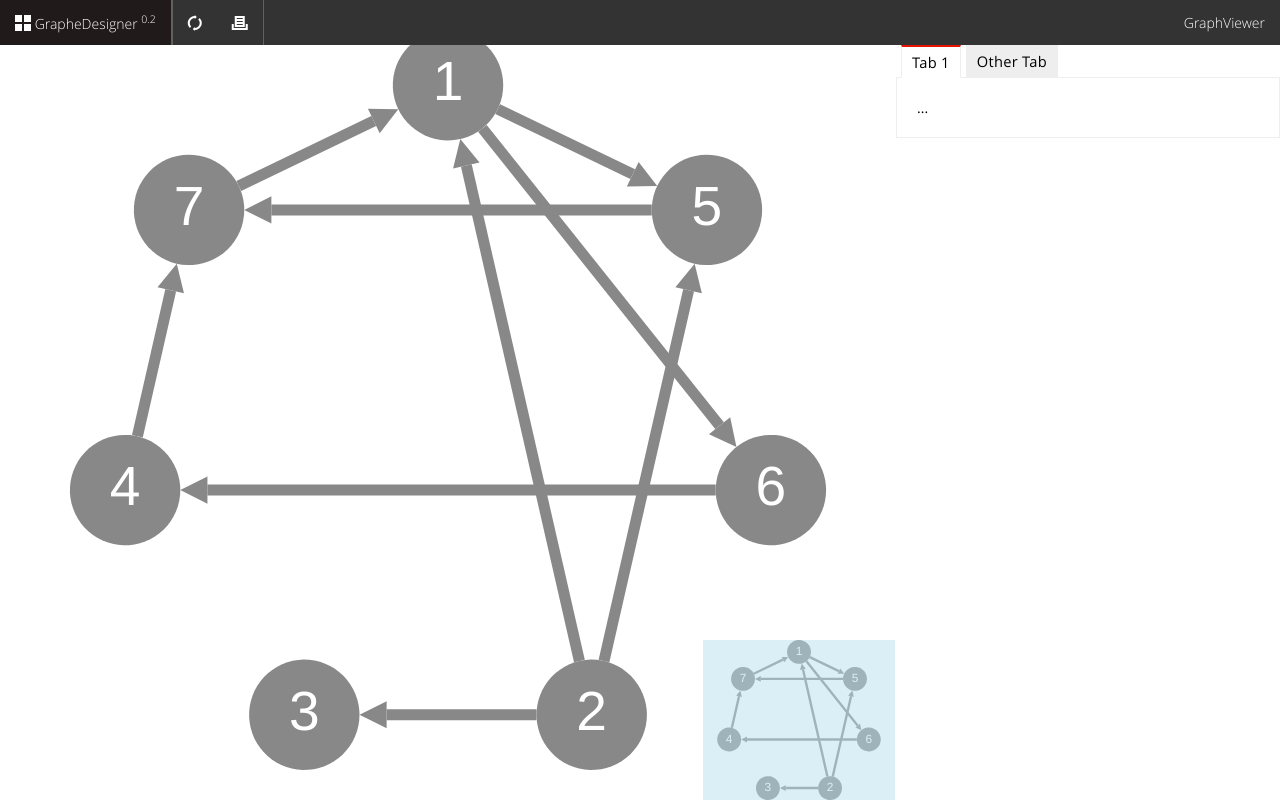
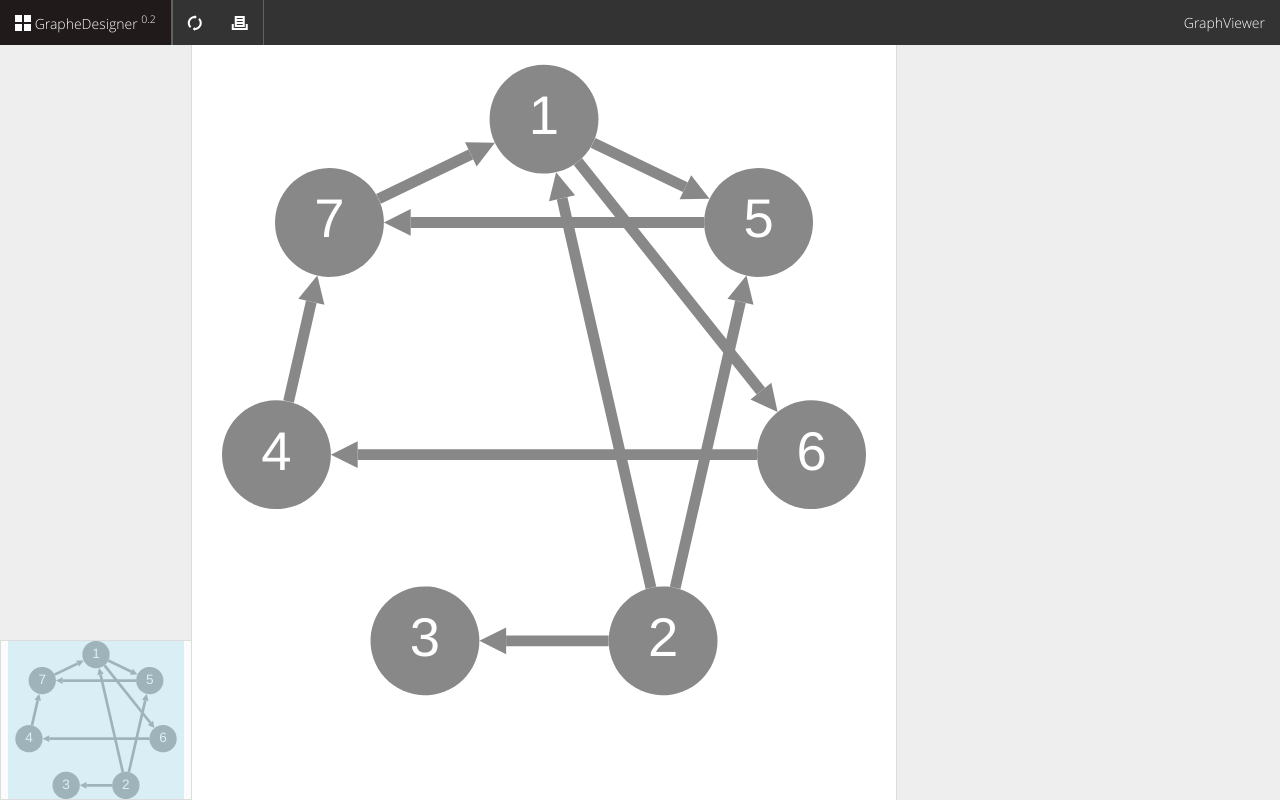
Before and after one commit to fbelugou/GraphDesigner, a plain HTML site: page www/index.html in a window 1280 px wide. Drawn offline with nearby package versions, Linux system fonts and the light colour scheme.

Commit message:
ui update 2

```diff
--- a/www/css/cytoscape.js-navigator.css
+++ b/www/css/cytoscape.js-navigator.css
@@ -8,20 +8,45 @@ body {
 	position: fixed;
 	right: 0;
 	width:30%;
-	height: 100%
+	height: 100%;
+	background-color:#eee;
+	border-left: 1px solid #ddd;
+}
+.panel-left{
+	position: fixed;
+	left: 0;
+	width:15%;
+	height: 100%;
+	background-color:#eee;
+	border-right: 1px solid #ddd;
 }
 #cy {
 	position: fixed;
-	width: 70%;
-	height: 100%;
+	width: 55%;
+	height: 95%;
 	right:0;
-	left:0;
+	left:15%;
 	top:0;
+	bottom: 5%;
 }
 #footer{
 	width: 100%;
 	bottom: 0;
 	right: 0;
+}
+#control{
+	position: fixed;
+	width: 55%;
+	height: 5%%;
+	right:0;
+	left:15%;
+	bottom: 0;
+}
+#control > .progress-bar{
+	width: 50%;
+	left: 25%;
+	height: 50%;
+	top:25%;
 }
 .cytoscape-navigator{
 	position: fixed;
@@ -30,8 +55,9 @@ body {
 	width: 15%;
 	height: 20%;
 	bottom: 0;
-	right: 30.1%;
+	left: 0;
 	overflow: hidden;
+	border: 1px solid #ddd;
 }
 
 .cytoscape-navigator > canvas{
--- a/www/index.html
+++ b/www/index.html
@@ -45,22 +45,17 @@
         </nav>
 
         <div class="panel-right">
-            <div class="tab-control dark" data-role="tab-control">
-                <ul class="tabs">
-                    <li class="active"><a href="#_page_1">Tab 1</a></li>
-                    <li><a href="#_page_2">Other Tab</a></li>
-                </ul>
-                <div class="frames">
 
-
-                <div class="frame" id="_page_1">...</div>
-                <div class="frame" id="_page_2">...</div>
 
             </div>
         </div>
+        <div class="panel-left">
+        </div>
 
             <div id="cy"></div>
-
+            <div id="control">
+                 <div class="progress-bar" data-role="progress-bar" data-value="75" data-color="bg-green"></div>
+            </div>
     </body>
      <script type="text/javascript" src="js/graphe/algo.js"></script>
 
```
